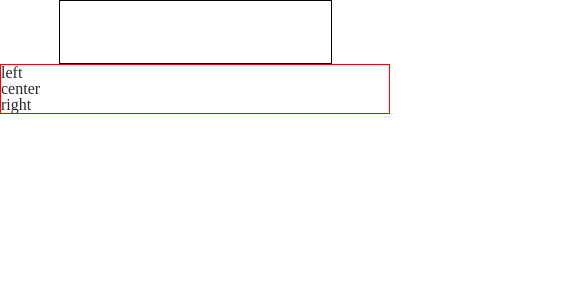
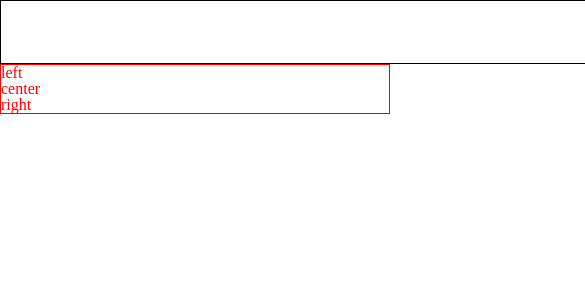
Before and after one commit to junggri/react-blog, a React (Create React App) app: page / in a window 390 px wide. Shown: the top 300 px of the page, 585 px wide, since content can reach past the window. Built offline with nearby package versions, Linux system fonts and the light colour scheme.

Commit message:
오늘도 천천히 하나씩

```diff
--- a/src/component/navbar.js
+++ b/src/component/navbar.js
@@ -2,7 +2,11 @@ import React from "react";
 
 class NavBar extends React.Component {
   render() {
-    return <nav className="nav-bar"></nav>;
+    let _width = window.screen.width * 0.8 + "px";
+    let navStyle = {
+      width: _width,
+    };
+    return <nav className="nav-bar" style={navStyle}></nav>;
   }
 }
 
--- a/src/style/App.css
+++ b/src/style/App.css
@@ -22,3 +22,11 @@ a:hover {
   color: black;
   text-decoration: none;
 }
+@media (max-width: 768px) {
+  .nav-bar {
+    width: 70%;
+  }
+  body {
+    color: red;
+  }
+}
--- a/src/style/css/nav-bar.css
+++ b/src/style/css/nav-bar.css
@@ -3,5 +3,5 @@
   position: relative;
   margin: 0 auto;
   height: 64px;
-  width: 70%;
+  width: 1090px;
 }
```
